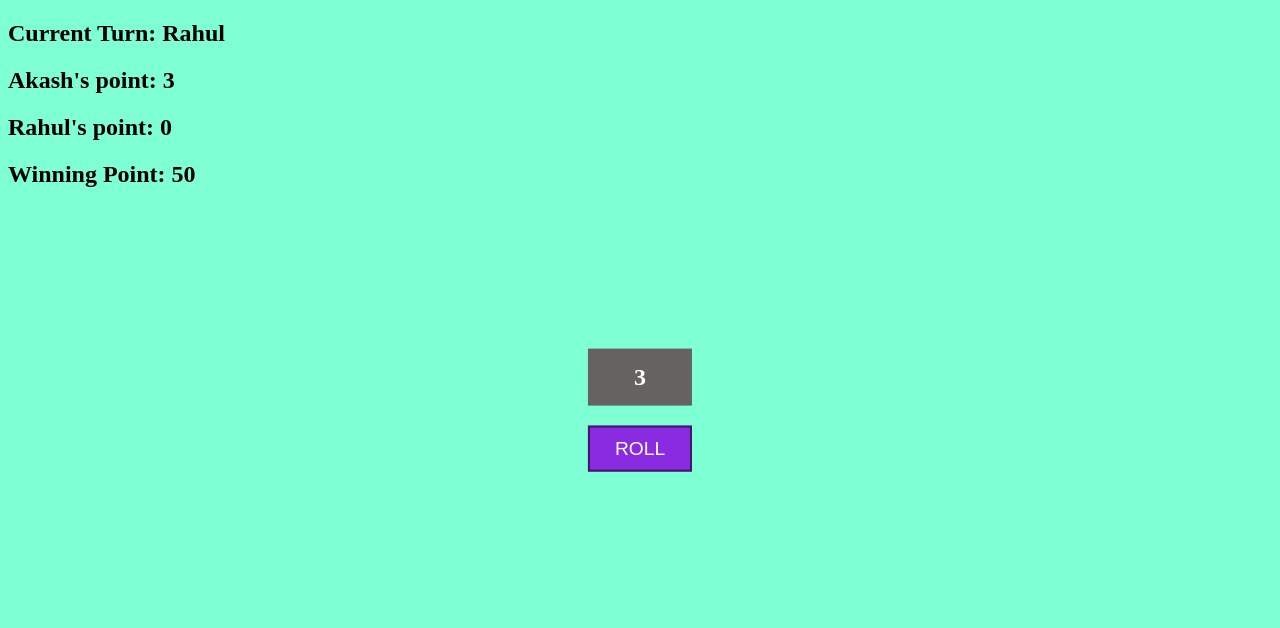
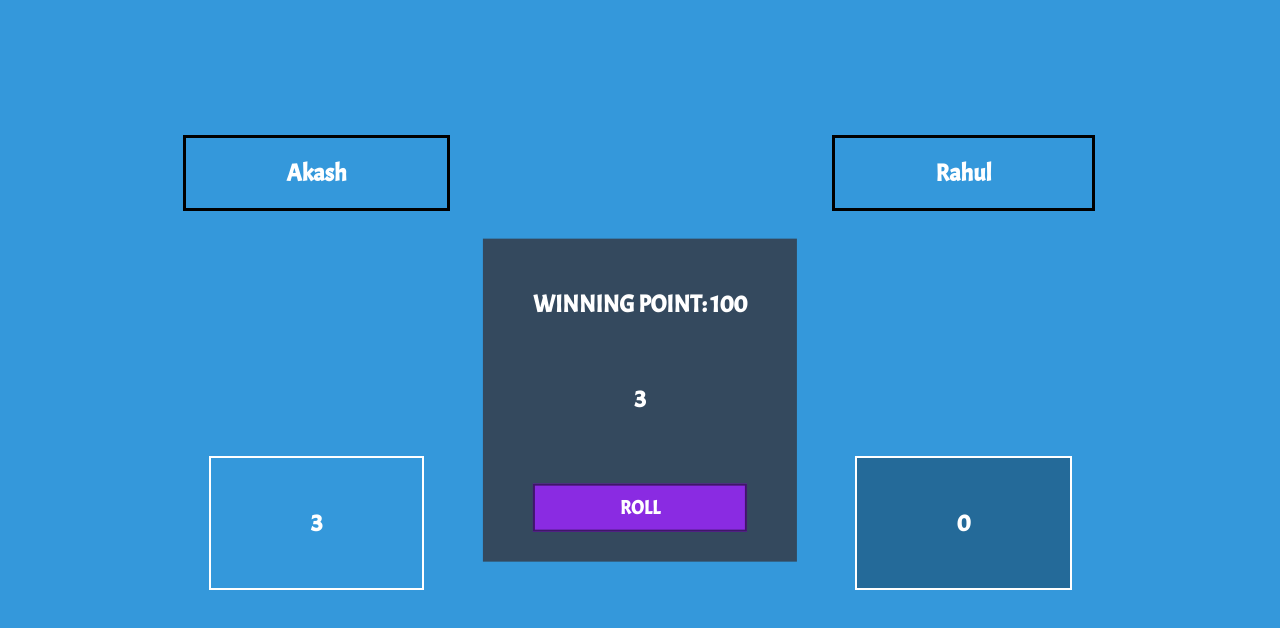
Before and after one commit to GraceTechSolutions/JS_Simple_Dice_Game, a plain HTML site: page index.html in a window 1280 px wide. Both pictures are taken after a click on the button "ROLL". Drawn offline with Linux system fonts and the light colour scheme.

Commit message:
Class update

```diff
--- a/css/style.css
+++ b/css/style.css
@@ -1,12 +1,21 @@
 body{
-    background-color: aquamarine;
+    background-color: #3498db;
+    color: #FFF;
+    font-family: 'Acme'
 }
 
-div, h1 {
+.center {
     position: absolute;
     top: 50%;
     left: 50%;
     transform: translate(-50%, -50%);
+    background-color: #34495e;
+    padding: 30px 50px;
+}
+
+.center > h2 {
+    text-transform: uppercase;
+    padding-bottom: 30px;
 }
 
 
@@ -14,10 +23,13 @@ button {
     font-size: larger;
     background-color: blueviolet;
     border: 2px solid rgb(64, 22, 104);
-    color: #FFF;
     text-transform: uppercase;
     padding: 10px 25px;
     cursor: pointer;
+    width: 100%;
+    color: #FFF;
+    font-weight: 900;
+    font-family: 'Acme'
 }
 
 h1>span{
@@ -26,10 +38,10 @@ h1>span{
 
 #screen {
     text-align: center;
-    background-color: rgb(102, 98, 98);
+    /* background-color: rgb(102, 98, 98); */
     padding: 15px;
-    color: #FFF;
     cursor: default;
+    padding-bottom: 50px;
 }
 
 #banner {
@@ -43,5 +55,30 @@ h1>span{
 
 #banner > h1 {
     z-index: 5;
-    color: #FFF;
 }
+
+.container {
+    display: grid;
+    grid-template-columns: 1fr 1fr;
+    grid-gap: 30px;
+    text-align: center;
+}
+
+.row > h2 {
+    margin-top: 150px;
+}
+
+.row > h2 > #user1, .row > h2 > #user2 {
+    border: 3px solid #000;
+    padding: 20px 100px
+}
+
+.point{
+    margin-top: 40vh !important;
+    border-radius: 20px;
+}
+
+.point > span {
+    border: 2px solid #FFF;
+    padding: 50px 100px;
+}
--- a/index.html
+++ b/index.html
@@ -5,15 +5,27 @@
     <meta http-equiv="X-UA-Compatible" content="IE=edge">
     <meta name="viewport" content="width=device-width, initial-scale=1.0">
     <title>Document</title>
+    <link href='https://fonts.googleapis.com/css?family=Acme' rel='stylesheet'>
     <link rel="stylesheet" href="css/style.css">
 </head>
 <body>
-    <h2>Current Turn: <span id='turn'></span></h2>
-    <h2><span id="user1"></span>'s point: <span id="user1Point"></span></h2>
-    <h2><span id="user2"></span>'s point: <span id="user2Point"></span></h2>
-    <h2>Winning Point: <span id="winningPoint"></span></h2>
+    <!-- <h2>Current Turn: <span id='turn'></span></h2> -->
+    <div class="container">
+        <div class="row">
+            <h2><span id="user1"></span></h2>
+            <h2 class="point"><span id="user1Point"></span></h2>
+        </div>
+        <div class="row">
+            <h2><span id="user2"></span></h2>
+            <h2 class="point"><span id="user2Point"></span></h2>
+        </div>
+    </div>
 
-    <div>
+
+
+
+    <div class="center">
+        <h2>Winning Point: <span id="winningPoint"></span></h2>
         <h2 id="screen">0</h2>
         <button id="dice">ROLL</button>
     </div>
--- a/js/main.js
+++ b/js/main.js
@@ -3,7 +3,7 @@
 let user1 = 'Akash';
 let user2 = 'Rahul';
 
-let winningPoint = 50;
+let winningPoint = 100;
 
 
 let user1Point = 0;
@@ -19,7 +19,7 @@ let currentUserName;
 
 
 // Elements
-let currentTurnBox = document.getElementById('turn')
+// let currentTurnBox = document.getElementById('turn');
 let user1NameBox = document.getElementById('user1')
 let user2NameBox = document.getElementById('user2')
 
@@ -35,12 +35,21 @@ function htmlUpdater() {
     if (user1Turn) {currentUserName = user1;}
     else {currentUserName = user2;}
 
-    currentTurnBox.textContent = currentUserName
+    // currentTurnBox.textContent = currentUserName
     user1NameBox.textContent = user1;
     user2NameBox.textContent = user2;
     user1PointBox.textContent = user1Point;
     user2PointBox.textContent = user2Point;
     winningPointBox.textContent = winningPoint;
+
+    if(user1Turn) {
+        user1PointBox.style.backgroundColor = 'rgba(0, 0, 0, 0.3)'
+        user2PointBox.style.backgroundColor = 'transparent'
+    }
+    else {
+        user2PointBox.style.backgroundColor = 'rgba(0, 0, 0, 0.3)'
+        user1PointBox.style.backgroundColor = 'transparent'
+    }
 }
 
 htmlUpdater()
@@ -95,6 +104,23 @@ let screen = document.getElementById('screen')
 let btn = document.getElementById('dice')
 
 
+function hover(){
+    if (user1Turn) {
+        if (user2NameBox.style.backgroundColor == 'blueviolet') {
+            user2NameBox.style.backgroundColor = 'transparent'
+            user1NameBox.style.backgroundColor  = 'blueviolet'
+        }
+    }
+    else {
+        if (user1NameBox.style.backgroundColor == 'blueviolet') {
+            user1NameBox.style.backgroundColor = 'transparent'
+            user2NameBox.style.backgroundColor  = 'blueviolet'
+        }
+    }
+}
+
+
+
 function rollDice() {
     let result = random();
     screen.textContent = result;
@@ -102,8 +128,21 @@ function rollDice() {
     turnDecider(result)
     htmlUpdater()
     winnerDecider()
+    hover()
 }
 
 
 
 btn.addEventListener('click', rollDice)
+btn.addEventListener('mouseover', () => {
+    if (user1Turn) {
+        user1NameBox.style.backgroundColor = 'blueviolet';
+    }
+    else {
+        user2NameBox.style.backgroundColor = 'blueviolet';
+    }
+})
+btn.addEventListener('mouseout', () => {
+    user1NameBox.style.backgroundColor = 'transparent';
+    user2NameBox.style.backgroundColor = 'transparent';
+})
```
